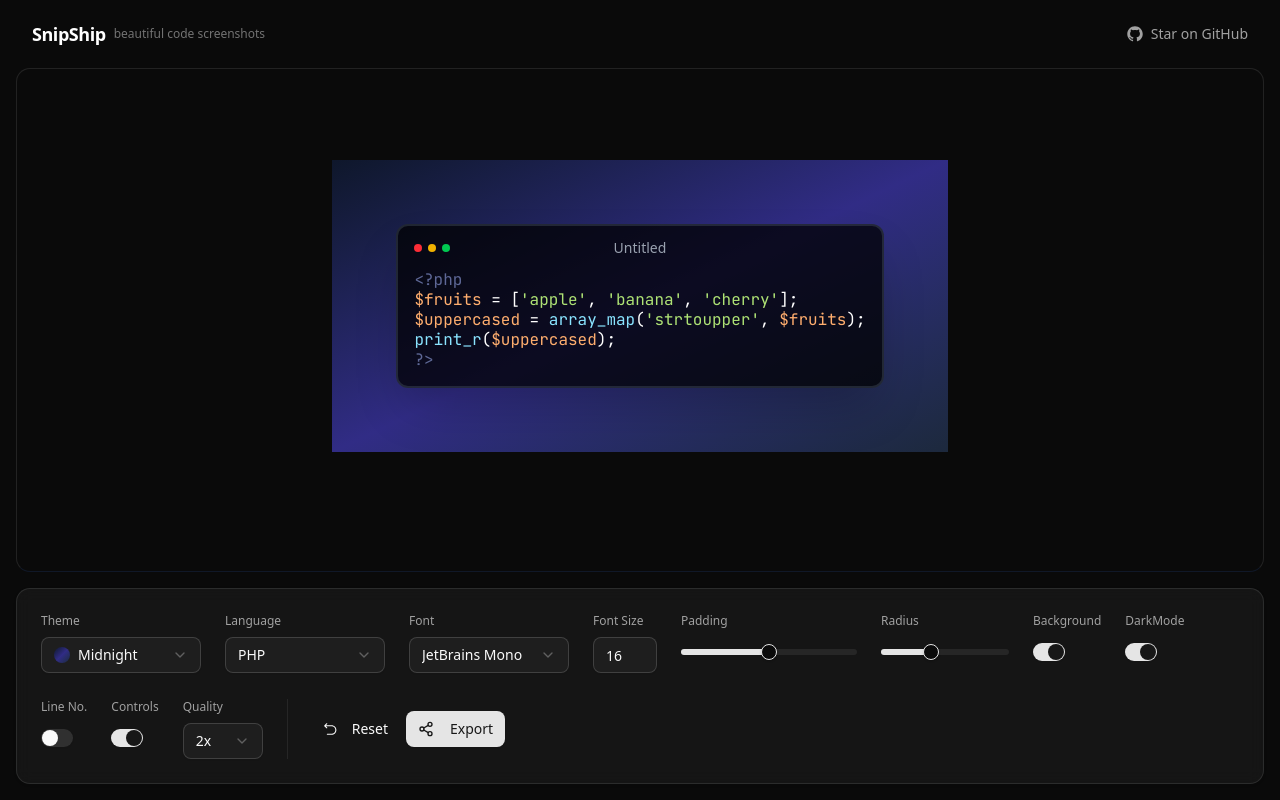
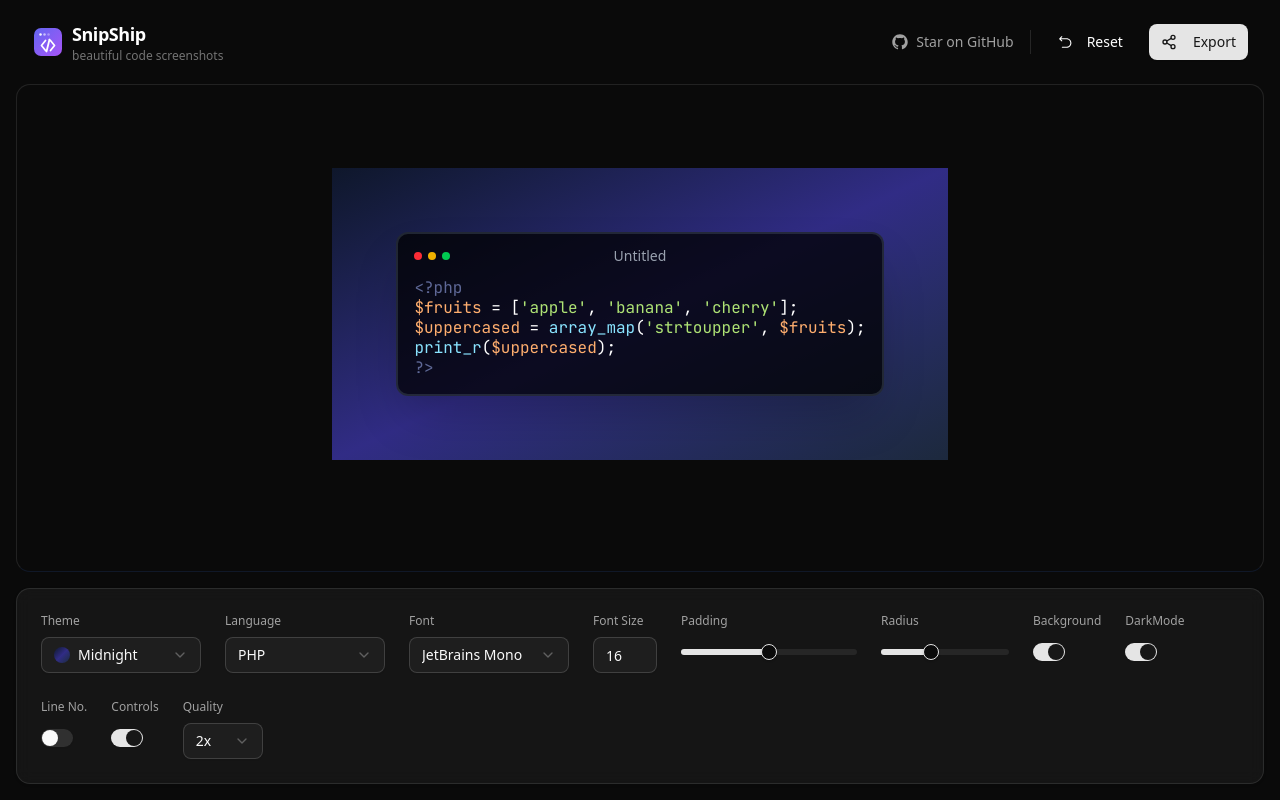
Before and after one commit to sunilband/shipship, a Next.js app: page / in a window 1280 px wide. Built offline with nearby package versions, Linux system fonts and the light colour scheme.

Commit message:
feat: updated favicon and logo

```diff
--- a/app/page.tsx
+++ b/app/page.tsx
@@ -25,7 +25,6 @@ import LineNumbersSwitch from "@/components/controls/LineNumbersSwitch";
 import RadiusSlider from "@/components/controls/RadiusSlider";
 import WindowControlsSwitch from "@/components/controls/WindowControlsSwitch";
 import ExportScaleSelect from "@/components/controls/ExportScaleSelect";
-import ExportOptions from "@/components/controls/ExportOptions";
 
 function App() {
   const [width, setWidth] = useState("auto");
@@ -71,7 +70,9 @@ function App() {
         crossOrigin="anonymous"
       />
 
-      <Navbar />
+      <Navbar
+        targetRef={editorRef as unknown as React.RefObject<HTMLDivElement>}
+      />
 
       <div className="w-full overflow-auto flex grow items-center justify-center p-4 border rounded-xl border-b-gray-900">
         <Resizable
@@ -125,23 +126,6 @@ function App() {
           <LineNumbersSwitch />
           <WindowControlsSwitch />
           <ExportScaleSelect />
-          <div className="w-px bg-neutral-800" />
-          <div className="place-self-center flex items-center gap-2">
-            <Button
-              size="sm"
-              variant="ghost"
-              title="Reset all settings"
-              onClick={() => usePreferencesStore.getState().resetPreferences()}
-            >
-              <ResetIcon className="mr-2" />
-              Reset
-            </Button>
-            <ExportOptions
-              targetRef={
-                editorRef as unknown as React.RefObject<HTMLDivElement>
-              }
-            />
-          </div>
         </CardContent>
       </Card>
     </main>
--- a/components/Navbar.tsx
+++ b/components/Navbar.tsx
@@ -1,15 +1,36 @@
-import { GitHubLogoIcon } from "@radix-ui/react-icons";
+"use client";
 
-export default function Navbar() {
+import Image from "next/image";
+import { GitHubLogoIcon, ResetIcon } from "@radix-ui/react-icons";
+import { usePreferencesStore } from "@/store/use-preferences-store";
+import { Button } from "./ui/button";
+import ExportOptions from "./controls/ExportOptions";
+
+export default function Navbar({
+  targetRef,
+}: {
+  targetRef: React.RefObject<HTMLDivElement>;
+}) {
   return (
-    <nav className="w-full flex items-center justify-between px-2 sm:px-4 py-1">
+    <nav className="w-full flex items-center justify-between gap-4 px-2 sm:px-4 py-1">
       <div className="flex items-center gap-2">
+        <Image
+          src="/logo.svg"
+          alt="SnipShip logo"
+          width={32}
+          height={32}
+          className="h-8 w-8"
+          priority
+        />
+        <div className="flex flex-col leading-tight">
           <span className="text-lg font-semibold tracking-tight">SnipShip</span>
           <span className="hidden sm:inline text-xs text-neutral-500">
             beautiful code screenshots
           </span>
         </div>
+      </div>
 
+      <div className="flex items-center gap-2 sm:gap-4">
         <a
           href="https://github.com/sunilband/shipship"
           target="_blank"
@@ -19,6 +40,21 @@ export default function Navbar() {
           <GitHubLogoIcon className="h-4 w-4" />
           <span className="hidden sm:inline">Star on GitHub</span>
         </a>
+
+        <div className="w-px h-6 bg-neutral-800" />
+
+        <Button
+          size="sm"
+          variant="ghost"
+          title="Reset all settings"
+          onClick={() => usePreferencesStore.getState().resetPreferences()}
+        >
+          <ResetIcon className="sm:mr-2" />
+          <span className="hidden sm:inline">Reset</span>
+        </Button>
+
+        <ExportOptions targetRef={targetRef} />
+      </div>
     </nav>
   );
 }
```
Also changed, not shown: app/icon.svg (added), public/logo.svg (added). Lines whose indentation alone changed are shown as unchanged.
